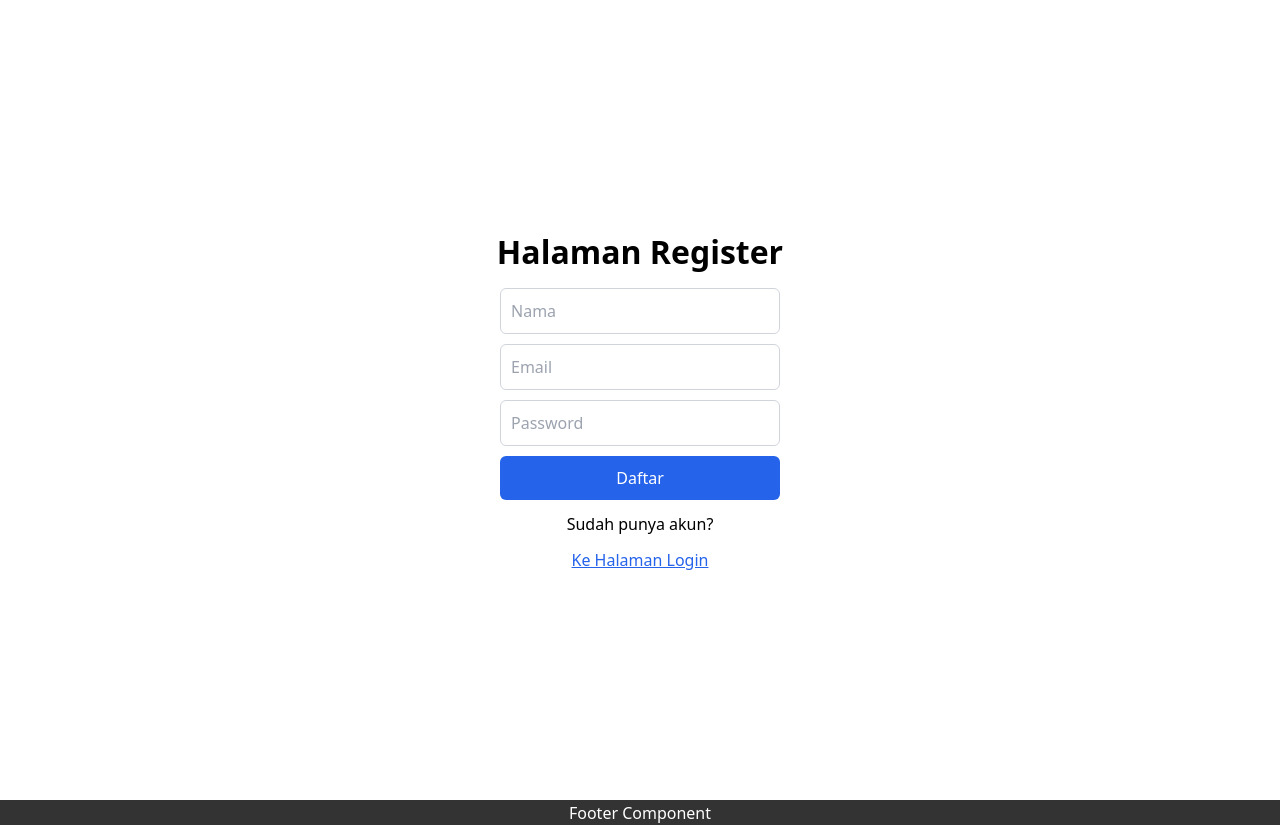
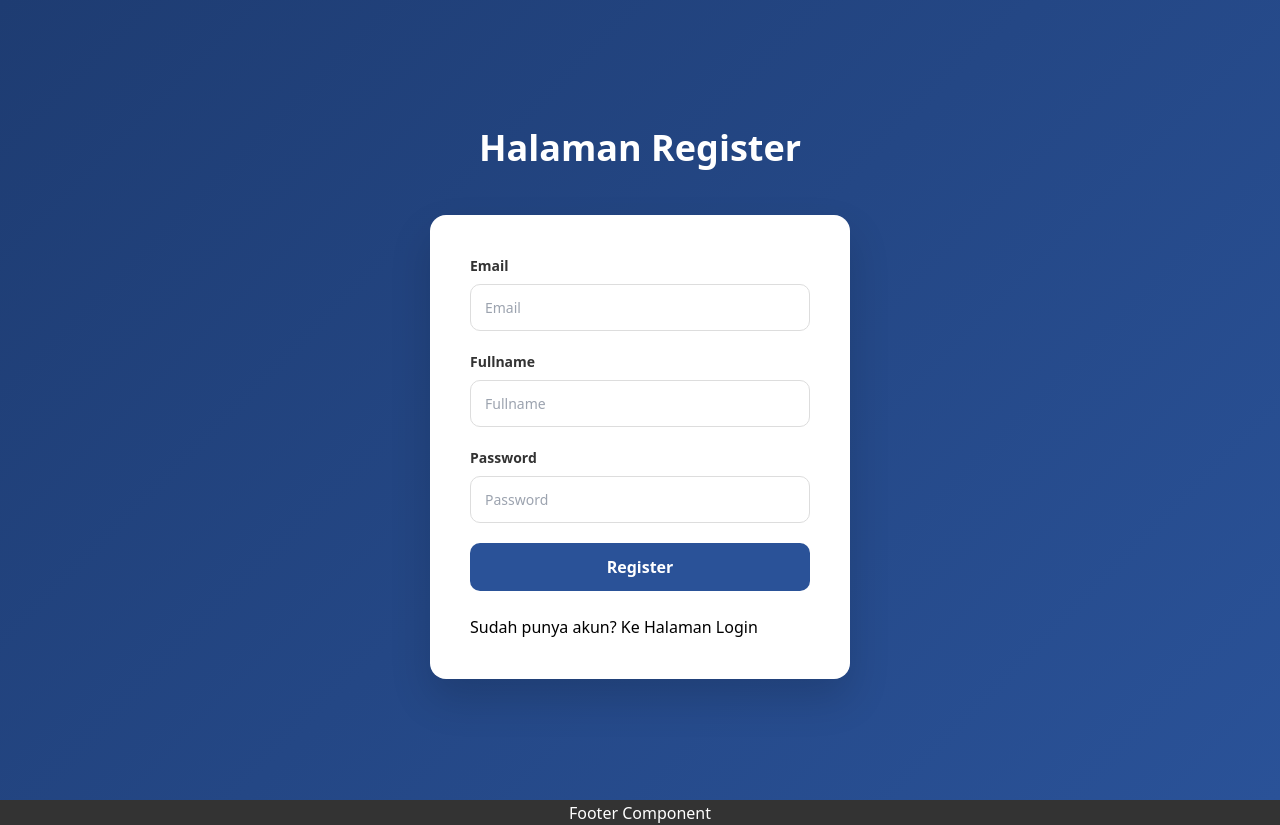
Before and after one commit to AbdillahNS/Pemrograman_Framework, a Next.js app: page /auth/register in a window 1280 px wide. Built offline with nearby package versions, Linux system fonts and the light colour scheme.

Commit message:
Jobhseet 15

```diff
--- a/package.json
+++ b/package.json
@@ -12,6 +12,7 @@
     "@types/node": "25.3.0",
     "@types/react": "19.2.14",
     "@types/react-dom": "19.2.3",
+    "bcrypt": "^6.0.0",
     "eslint": "9.39.2",
     "eslint-config-next": "16.1.6",
     "firebase": "^12.11.0",
@@ -23,6 +24,7 @@
     "typescript": "5.9.3"
   },
   "devDependencies": {
+    "@types/bcrypt": "^6.0.0",
     "autoprefixer": "^10.4.27",
     "postcss": "^8.5.8",
     "sass": "^1.97.3",
--- /dev/null
+++ b/src/pages/api/register.ts
@@ -0,0 +1,25 @@
+// Next.js API route support: https://nextjs.org/docs/api-routes/introduction
+import { signUp } from "@/utils/db/servicefirebase";
+import type { NextApiRequest, NextApiResponse } from "next";
+
+type Data = {
+	name: string;
+	alamat: string;
+};
+
+export default async function handler(
+	req: NextApiRequest,
+	res: NextApiResponse<Data>,
+) {
+	if (req.method === "POST") {
+		await signUp(req.body, (result: { status: string; message: string }) => {
+			if (result.status === "success") {
+				res.status(200).json({ name: result.message, alamat: "" });
+			} else {
+				res.status(400).json({ name: result.message, alamat: "" });
+			}
+		});
+	} else {
+		res.status(405).json({ name: "Method not allowed", alamat: "" });
+	}
+}
--- a/src/pages/auth/register.tsx
+++ b/src/pages/auth/register.tsx
@@ -1,10 +1,9 @@
-import TampilanRegister from "../../views/auth/register";
+import Link from "next/link";
+import TampilanRegister from "@/views/auth/register";
 
 const HalamanRegister = () => {
     return (
-        <>
-            <TampilanRegister />
-        </>
+        <TampilanRegister />
     );
 };
 
--- a/src/utils/db/servicefirebase.ts
+++ b/src/utils/db/servicefirebase.ts
@@ -1,19 +1,76 @@
-import { getFirestore, collection, getDocs, Firestore, getDoc, doc} from "firebase/firestore";
+import {
+  getFirestore,
+  collection,
+  getDocs,
+  getDoc,
+  Firestore,
+  doc,
+  query,
+  where,
+  addDoc,
+} from "firebase/firestore";
 import app from "./firebase";
+import bcrypt from "bcrypt";
 
 const db = getFirestore(app);
 
-export async function retrieveProducts(collectionName:string) {
+export async function retrieveProducts(collectionName: string) {
   const snapshot = await getDocs(collection(db, collectionName));
   const data = snapshot.docs.map((doc) => ({
     id: doc.id,
-        ...doc.data()
+    ...doc.data(),
   }));
   return data;
 }
 
-export async function retrieveDataByID(collectionName:string, id:string) {
+export async function retrieveDataByID(collectionName: string, id: string) {
   const snapshot = await getDoc(doc(db, collectionName, id));
   const data = snapshot.data();
   return data;
 }
+
+export async function signUp(
+  userData: {
+    email: string;
+    fullname: string;
+    password: string;
+    role?: string;
+  },
+  callback: Function,
+) {
+  const q = query(
+    collection(db, "users"),
+    where("email", "==", userData.email),
+  );
+
+  const querySnapshot = await getDocs(q);
+  const data = querySnapshot.docs.map((doc) => ({
+    id: doc.id,
+    ...doc.data(),
+  }));
+
+  if (data.length > 0) {
+    // user sudah ada -> tidak boleh daftar lagi
+    callback({
+      status: "error",
+      message: "User already exists",
+    });
+  } else {
+    // user belum ada -> boleh daftar
+    userData.password = await bcrypt.hash(userData.password, 10);
+    userData.role = "member";
+    await addDoc(collection(db, "users"), userData)
+      .then(() => {
+        callback({
+          status: "success",
+          message: "User registered successfully",
+        });
+      })
+      .catch((error) => {
+        callback({
+          status: "error",
+          message: error.message,
+        });
+      });
+  }
+}
--- a/src/views/auth/register/index.tsx
+++ b/src/views/auth/register/index.tsx
@@ -1,20 +1,119 @@
 import Link from "next/link";
-import styles from "./register.module.css";
+import style from "../../auth/register/register.module.scss";
+import { useRouter } from "next/router";
+import { useState } from "react";
 
 const TampilanRegister = () => {
+    const [isLoading, setIsLoading] = useState(false);
+    const { push } = useRouter();
+    const [error, setError] = useState("");
+    const handleSubmit = async (event: React.FormEvent<HTMLFormElement>,) => {
+        setError("");
+        setIsLoading(true);
+        event.preventDefault();
+        const form = event.currentTarget;
+        const formData = new FormData(event.currentTarget);
+        const email = ((formData.get("email") as string) || "").trim();
+        const fullname = ((formData.get("Fullname") as string) || "").trim();
+        const password = (formData.get("Password") as string) || "";
+
+        if (!email) {
+            setIsLoading(false);
+            setError("Email wajib diisi");
+            return;
+        }
+
+        if (password.length < 6) {
+            setIsLoading(false);
+            setError("Password minimal 6 karakter");
+            return;
+        }
+
+        const response = await fetch("/api/register", {
+            method: "POST",
+            headers: {
+                "Content-Type": "application/json",
+            },
+            body: JSON.stringify({ email, fullname, password }),
+        });
+        const result = await response.json();
+        if (response.status === 200) {
+            form.reset();
+            setIsLoading(false);
+            push("/auth/login");
+        } else {
+            setIsLoading(false);
+            setError(result.name || "An error occurred");
+        }
+    };
+
     return (
-        <div className={styles.register}>
-            <h1>Halaman Register</h1>
-
-            <form className={styles.form}>
-                <input type="text" placeholder="Nama" className={styles.input} />
-                <input type="email" placeholder="Email" className={styles.input} />
-                <input type="password" placeholder="Password" className={styles.input} />
-                <button type="submit" className={styles.button}>Daftar</button>
-            </form>
-
-            <p className={styles.text}>Sudah punya akun?</p>
-            <Link href="/auth/login" className={styles.link}>Ke Halaman Login</Link>
+        <div className={style.register}>
+                {error && <p className={style.register__error}>{error}</p>}
+            <h1 className={style.register__title}>Halaman Register</h1>
+            <div className={style.register__form}>
+                <form onSubmit={handleSubmit}>
+                    <div className={style.register__form__item}>
+                        <label
+                            htmlFor="email"
+                            className={style.register__form__item__label}
+                        >
+                            Email
+                        </label>
+                        <input
+                            type="email"
+                            id="email"
+                            name="email"
+                            placeholder="Email"
+                            required
+                            className={style.register__form__item__input}
+                        />
+                    </div>
+                    <div className={style.register__form__item}>
+                        <label
+                            htmlFor="Fullname"
+                            className={style.register__form__item__label}
+                        >
+                            Fullname
+                        </label>
+                        <input
+                            type="text"
+                            id="Fullname"
+                            name="Fullname"
+                            placeholder="Fullname"
+                            className={style.register__form__item__input}
+                        />
+                    </div>
+                    <div className={style.register__form__item}>
+                        <label
+                            htmlFor="Password"
+                            className={style.register__form__item__label}
+                        >
+                            Password
+                        </label>
+                        <input
+                            type="password"
+                            id="Password"
+                            name="Password"
+                            placeholder="Password"
+                            minLength={6}
+                            required
+                            className={style.register__form__item__input}
+                        />
+                    </div>
+                    <button
+                        type="submit"
+                        className={style.register__form__item__button}
+                        disabled={isLoading}
+                    >
+                        {isLoading ? "Loading..." : "Register"}
+                    </button>
+                </form>
+                <br />
+                <p className={style.register__form__item__text}>
+                    Sudah punya akun? <Link href="/auth/login">Ke Halaman Login</Link>
+                </p>
+            </div>
         </div>
     );
 };
--- a/src/views/auth/register/register.module.css
+++ /dev/null
@@ -1,43 +0,0 @@
-.register {
-    display: flex;
-    flex-direction: column;
-    align-items: center;
-    justify-content: center;
-    min-height: 100vh;
-    gap: 12px;
-}
-
-.form {
-    display: flex;
-    flex-direction: column;
-    gap: 10px;
-    width: 280px;
-}
-
-.input {
-    padding: 10px;
-    border: 1px solid #d1d5db;
-    border-radius: 6px;
-}
-
-.button {
-    padding: 10px;
-    border: none;
-    border-radius: 6px;
-    background-color: #2563eb;
-    color: #ffffff;
-    cursor: pointer;
-}
-
-.button:hover {
-    background-color: #1d4ed8;
-}
-
-.text {
-    margin: 0;
-}
-
-.link {
-    color: #2563eb;
-    text-decoration: underline;
-}
--- /dev/null
+++ b/src/views/auth/register/register.module.scss
@@ -0,0 +1,101 @@
+.register {
+    min-height: 100vh;
+    display: flex;
+    flex-direction: column;
+    align-items: center;
+    justify-content: center;
+    background: linear-gradient(135deg, #1e3c72, #2a5298);
+    padding: 20px;
+
+    &__title {
+        width: 100%;
+        text-align: center;
+        font-size: 36px;
+        font-weight: 700;
+        color: #ffffff;
+        margin-bottom: 40px;
+    }
+
+    &__form {
+        background: #ffffff;
+        width: 100%;
+        max-width: 420px;
+        padding: 40px;
+        border-radius: 16px;
+        box-shadow: 0 20px 40px rgba(0, 0, 0, 0.15);
+
+        &__item {
+            display: flex;
+            flex-direction: column;
+            margin-bottom: 20px;
+
+            &__label {
+                font-size: 14px;
+                font-weight: 600;
+                margin-bottom: 8px;
+                color: #333;
+            }
+
+            &__input {
+                padding: 12px 14px;
+                border-radius: 10px;
+                border: 1px solid #ddd;
+                font-size: 14px;
+                transition: all 0.3s ease;
+
+                &:focus {
+                    outline: none;
+                    border-color: #2a5298;
+                    box-shadow: 0 0 3px rgba(42, 82, 152, 0.2);
+                }
+            }
+        }
+        button {
+            width: 100%;
+            padding: 12px;
+            border: none;
+            border-radius: 10px;
+            background: #2a5298;
+            color: #ffffff;
+            font-weight: 600;
+            cursor: pointer;
+            transition: 0.3s ease;
+
+            &:hover {
+                background: #1e3c72;
+                transform: translateY(-2px);
+            }
+        }
+    }
+    &__error {
+        color: #e74c3c;
+        font-size: 14px;
+        margin-top: 8px;
+    }
+}
+
+
+/* Animation */
+@keyframes fadeIn {
+    from {
+        opacity: 0;
+        transform: translateY(15px);
+    }
+    to {
+        opacity: 1;
+        transform: translateY(0);
+    }
+}
+
+/* Responsive */
+@media (max-width: 768px) {
+    .register {
+        &__form {
+            padding: 30px 20px;
+        }
+
+        &__title {
+            font-size: 26px;
+        }
+    }
+}
```
Also changed, not shown: 1 other file (tests, documents, lock files or other folders). Lines whose indentation alone changed are shown as unchanged.
